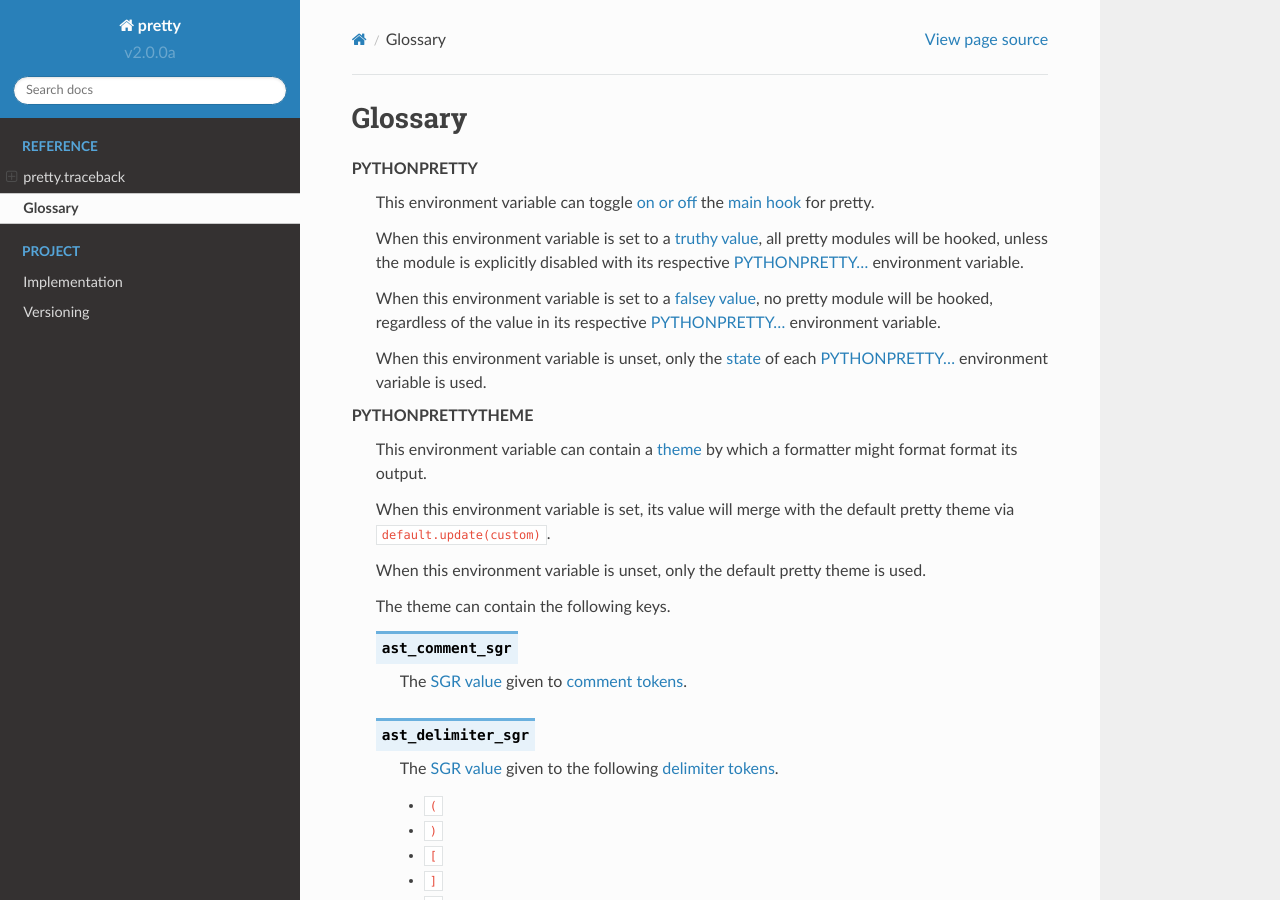
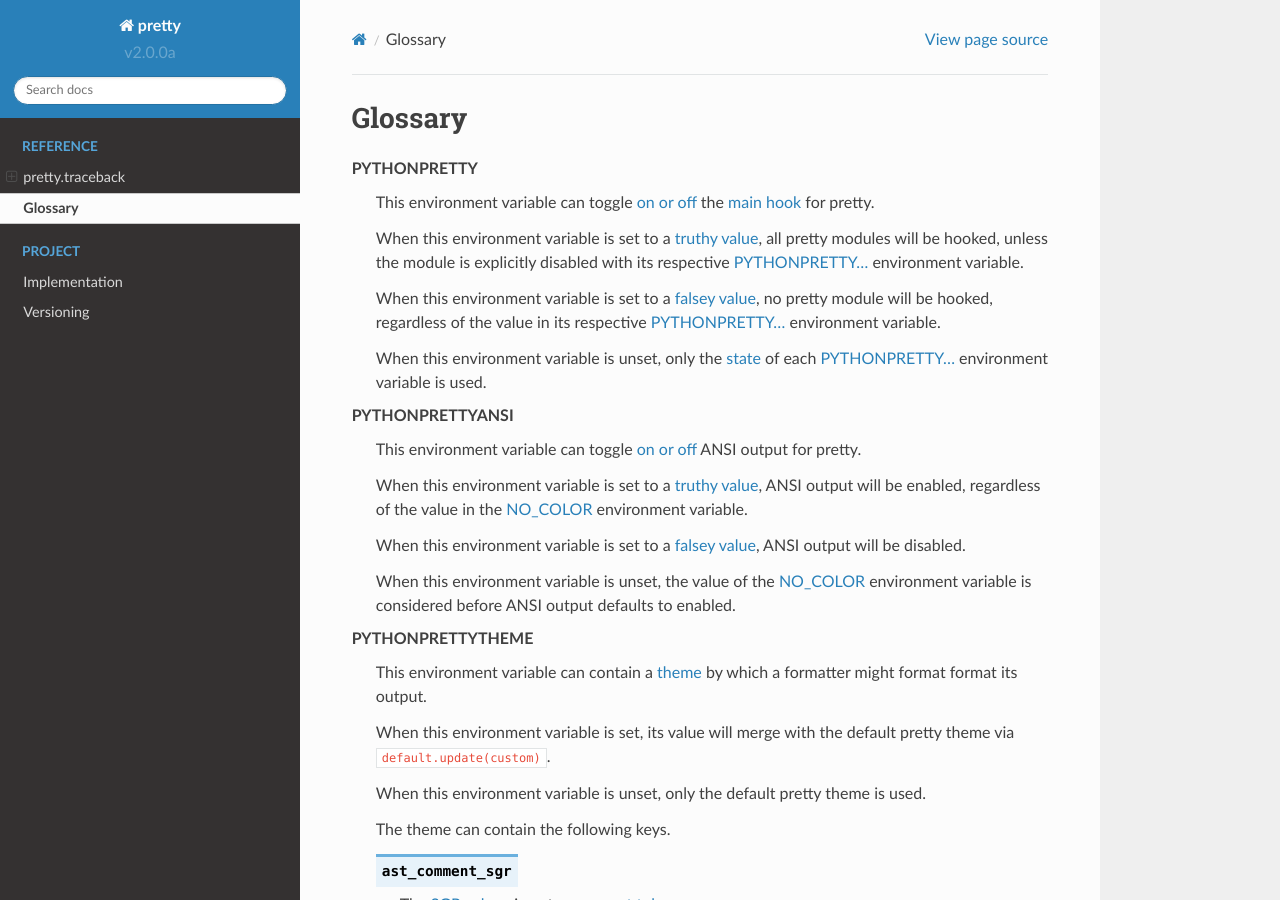
Before and after one commit to ShineyDev/pretty, a Sphinx documentation site: the page built from docs/reference/glossary.rst, in a window 1280 px wide and 900 px high. Built offline with Sphinx 7.4.7 and the Read the Docs theme 2.0.0, drawn with Linux system fonts in a browser that asks for light colours; some of the changed text lies outside the part shown.

Commit message:
support NO_COLOR and implement PYTHONPRETTYANSI

```diff
--- a/docs/reference/glossary.rst
+++ b/docs/reference/glossary.rst
@@ -18,6 +18,21 @@ Glossary
 
         When this environment variable is unset, only the :term:`state <boolean value>` of each
         :term:`PYTHONPRETTY... <PYTHONPRETTYTRACEBACK>` environment variable is used.
+
+    PYTHONPRETTYANSI
+
+        This environment variable can toggle :term:`on or off <boolean value>` ANSI output for
+        pretty.
+
+        When this environment variable is set to a :term:`truthy value <boolean value>`, ANSI
+        output will be enabled, regardless of the value in the :term:`NO_COLOR` environment
+        variable.
+
+        When this environment variable is set to a :term:`falsey value <boolean value>`, ANSI
+        output will be disabled.
+
+        When this environment variable is unset, the value of the :term:`NO_COLOR` environment
+        variable is considered before ANSI output defaults to enabled.
 
     PYTHONPRETTYTHEME
 
@@ -113,6 +128,11 @@ Glossary
         the :term:`PYTHONPRETTY` environment variable is set to a
         :term:`falsey value <boolean value>`, :func:`pretty.traceback.hook` is not called.
 
+    NO_COLOR
+
+        This environment variable can toggle :term:`on or off <boolean value>` ANSI output for all
+        `supporting software <https://no-color.org>`_.
+
     boolean value
 
         An environment variable with this value type corresponds to either the boolean value FALSE
```
Also changed, not shown: 1 other file.
